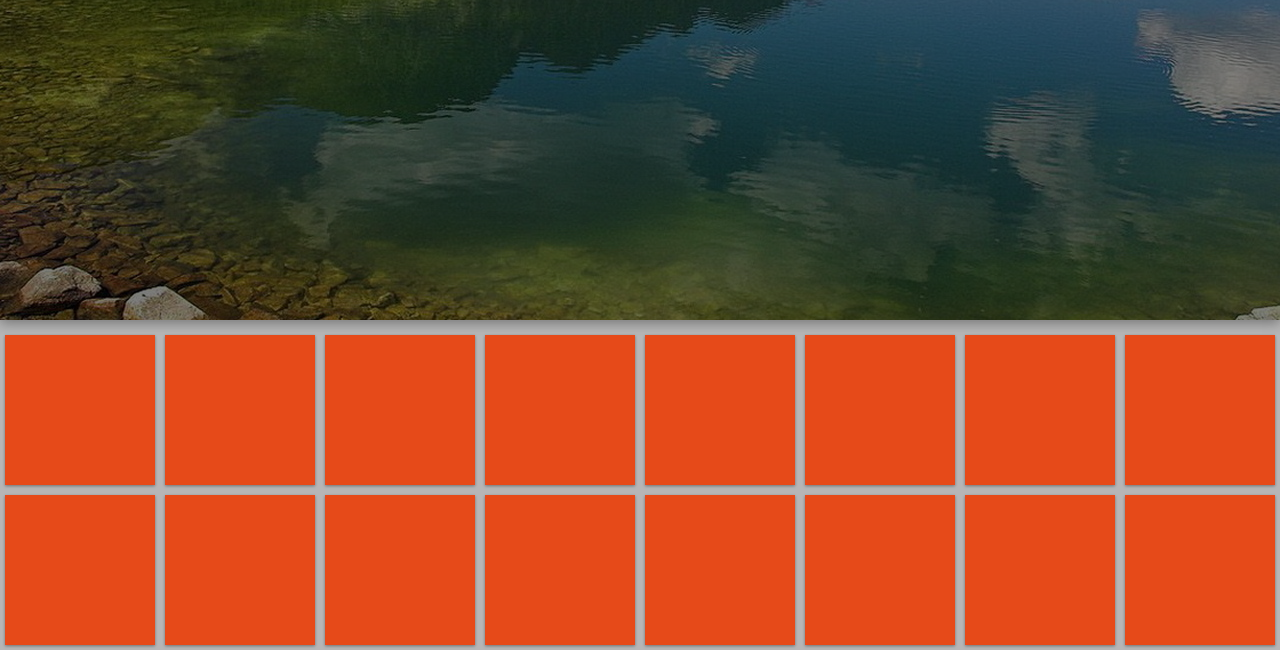
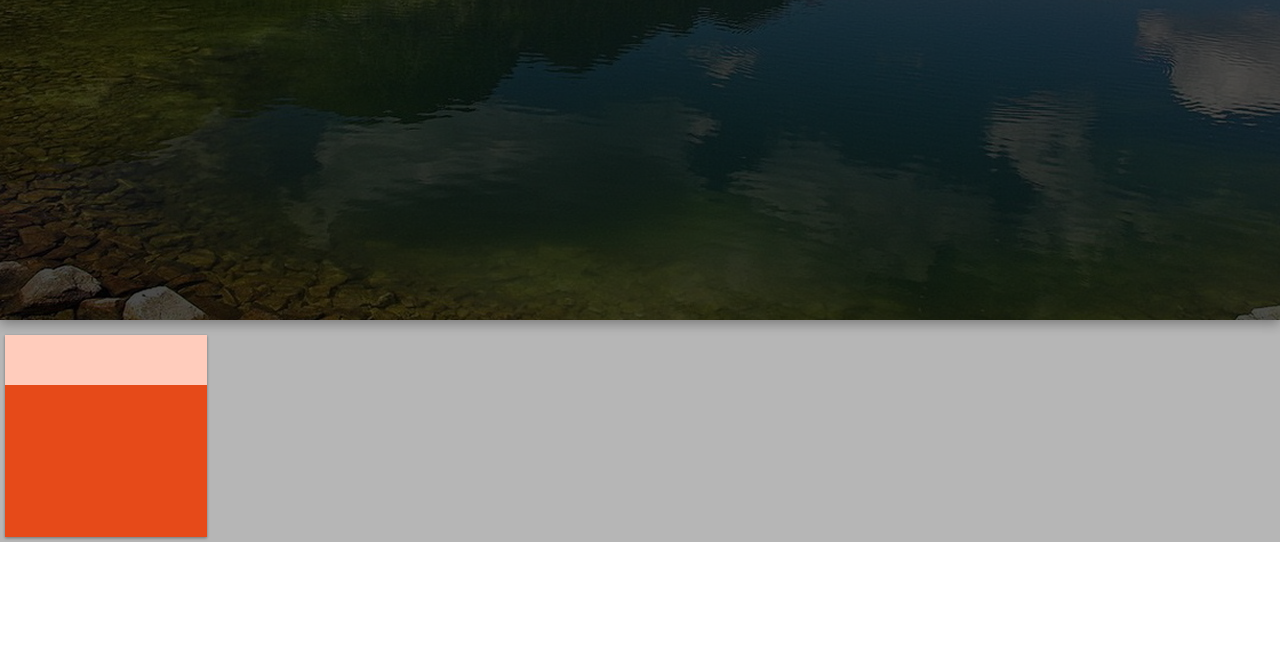
Before and after one commit to MartijnReeuwijk/proef, a website: page src/index.html in a window 1280 px wide. Shown: the part 480-1130 px from the top of the page. After the commit the page ends 1022 px from the top, so only its background shows below. Drawn offline with nearby package versions, Linux system fonts and the light colour scheme.

Commit message:
worked more

```diff
--- a/src/index.html
+++ b/src/index.html
@@ -62,10 +62,7 @@
                 <li><a href="#1">Components</a></li>
             </ul>
 
-            <ul class="right ">
-                <li><a href="#">Sass</a></li>
-                <li><a href="#1">Components</a></li>
-            </ul>
+
 
 
 
@@ -83,53 +80,13 @@
 
             </section>
 
-            <section class="opdr zdepth">
-            </section>
+            <article class="opdr zdepth">
+                <article class="bar">
 
-            <section class="opdr zdepth">
-            </section>
+                </article>
 
-            <section class="opdr zdepth">
-            </section>
+            </article>
 
-            <section class="opdr zdepth">
-            </section>
-
-            <section class="opdr zdepth">
-            </section>
-
-            <section class="opdr zdepth">
-            </section>
-
-            <section class="opdr zdepth">
-            </section>
-
-            <section class="opdr zdepth">
-            </section>
-
-            <section class="opdr zdepth">
-            </section>
-
-            <section class="opdr zdepth">
-            </section>
-
-            <section class="opdr zdepth">
-            </section>
-
-            <section class="opdr zdepth">
-            </section>
-
-            <section class="opdr zdepth">
-            </section>
-
-            <section class="opdr zdepth">
-            </section>
-
-            <section class="opdr zdepth">
-            </section>
-
-            <section class="opdr zdepth">
-            </section>
 
 
 
--- a/src/sass/comp.scss
+++ b/src/sass/comp.scss
@@ -23,7 +23,6 @@ body::-webkit-scrollbar { width: 0 !important };
 .zdepth {
 	-webkit-filter: drop-shadow(0 1.8px 1.8px rgba(0, 0, 0, 0.16)) drop-shadow(0 1.8px 1.8px rgba(0, 0, 0, 0.23));
 	filter: drop-shadow(0 1.8px 1.8px rgba(0, 0, 0, 0.16)) drop-shadow(0 1.8px 1.8px rgba(0, 0, 0, 0.23));
-
 }
 
 .zdepthtwo {
--- a/src/sass/wrap.scss
+++ b/src/sass/wrap.scss
@@ -32,21 +32,30 @@
 }
 
 .opdr {
-	width: calc(12.5vw - 10px);
-	height: calc(12.5vw - 10px);
+	width: calc(16.6vw - 10px);
+	height: calc(16.6vw - 10px);
 
 	margin: 5px;
 
 	float: left;
 	position: relative;
 	background-color: $primary-color-dark;
+
+	@include transition(all .3s ease-in-out);
+
+	&:hover {
+		box-shadow: 0 6px 12px rgba(0, 0, 0, 0.23), 0 10px 40px rgba(0, 0, 0, 0.19);
+		@include transition(all .3s ease-in-out);
+
+	}
+
 }
 
 .introholder {
 	width: 100%;
 	height: 100%;
 	position: relative;
-	background-color:rgba(0 , 0 , 0 , .5);
+	background-color:rgba(0 , 0 , 0 , .7);
 }
 
 .intro {
@@ -70,13 +79,26 @@
 	color: #fff;
 
 	font-size: 30px;
-	// font-weight: bold;
 	text-transform: uppercase;
 	line-height: 95px;
 
 	@include animation(fade .8s ease-in);
 }
 
+.bar {
+	width: 100%;
+	height: 50px;
+
+	position: relative;
+	bottom: 0;
+	right: 0;
+	left: 0;
+
+	background-color: $primary-color-light;
+
+	z-index: 3;
+}
+
 @keyframes fade {
 	from { opacity: 0 }
 	to { opacity: 1 }
```
Also changed, not shown: src/stylesheets/style.css. Lines whose indentation alone changed are shown as unchanged.
